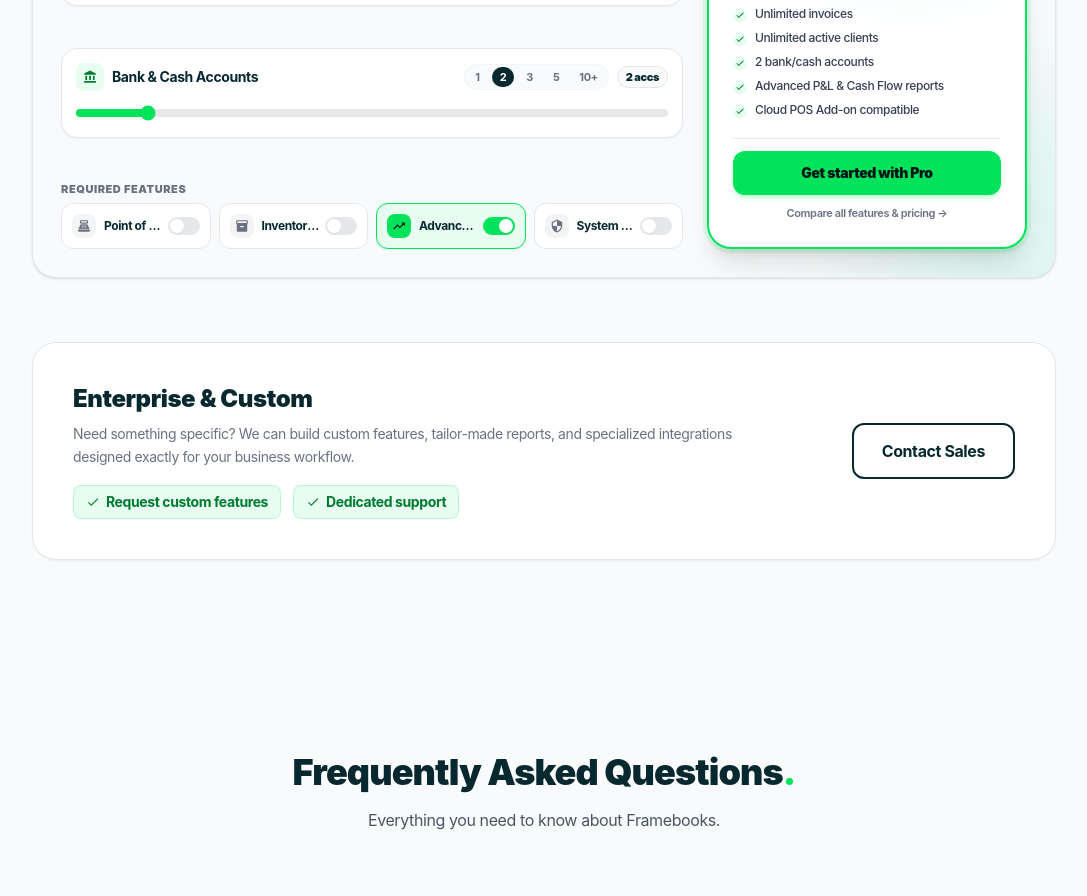
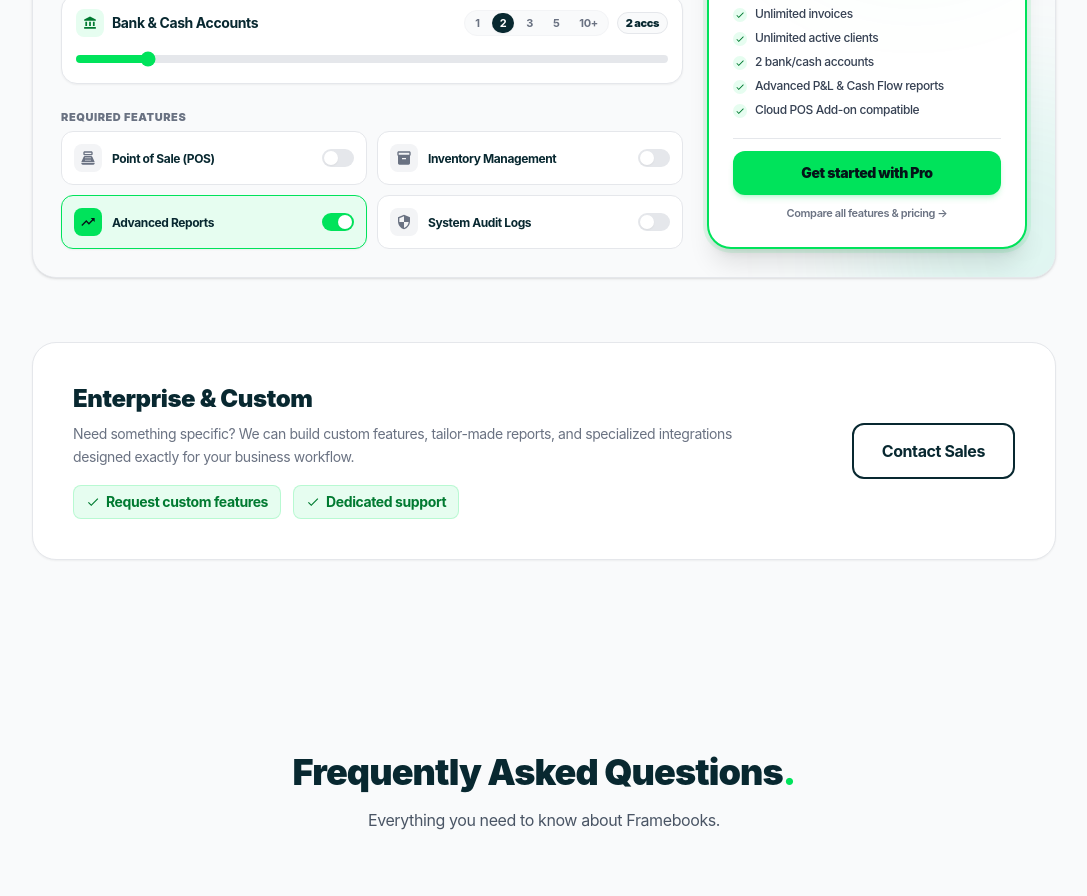
Before and after one commit to frametoque/framebooks, a Next.js app: page / in a window 1280 px wide. Shown: the part 6340-7236 px from the top of the page, without its empty margins (96-1183 px from the left). Built offline with nearby package versions, Linux system fonts and the light colour scheme; no server answers; the database is empty; a web font is replaced by a local one.

Commit message:
fix(plan-finder): switch required features toggles to 2-column layout to prevent text truncation

```diff
--- a/src/components/landing/PlanFinderWidget.tsx
+++ b/src/components/landing/PlanFinderWidget.tsx
@@ -264,7 +264,7 @@ export default function PlanFinderWidget({ plans: propPlans, isYearly = false }:
             Required Features
           </p>
 
-          <div className="grid grid-cols-2 sm:grid-cols-4 gap-2">
+          <div className="grid grid-cols-1 sm:grid-cols-2 gap-2 sm:gap-2.5">
             {[
               {
                 id: 'pos',
@@ -301,23 +301,25 @@ export default function PlanFinderWidget({ plans: propPlans, isYearly = false }:
                   key={item.id}
                   type="button"
                   onClick={() => item.onChange(!item.checked)}
-                  className={`p-2 sm:p-2.5 rounded-xl border text-left flex items-center justify-between transition-all ${
+                  className={`p-2.5 sm:p-3 rounded-xl border text-left flex items-center justify-between transition-all cursor-pointer ${
                     item.checked
                       ? 'bg-[#E6FDF0] border-[#00E35B] shadow-xs'
                       : 'bg-white border-[#E5E7EB] hover:border-gray-300'
                   }`}
                 >
-                  <div className="flex items-center gap-2 min-w-0 pr-1">
+                  <div className="flex items-center gap-2.5 min-w-0 pr-2">
                     <div
-                      className={`w-6 h-6 rounded-lg flex items-center justify-center transition-colors shrink-0 ${
+                      className={`w-7 h-7 rounded-lg flex items-center justify-center transition-colors shrink-0 ${
                         item.checked
                           ? 'bg-[#00E35B] text-[#041418]'
                           : 'bg-gray-100 text-gray-500'
                       }`}
                     >
-                      <Icon className="w-3.5 h-3.5" />
+                      <Icon className="w-4 h-4" />
                     </div>
-                    <p className="text-[11px] sm:text-xs font-bold text-[#082830] truncate">{item.label}</p>
+                    <p className="text-xs font-bold text-[#082830] whitespace-normal leading-tight">
+                      {item.label}
+                    </p>
                   </div>
                   <div
                     className={`w-8 h-4.5 flex items-center rounded-full p-0.5 transition-colors shrink-0 ${
```
